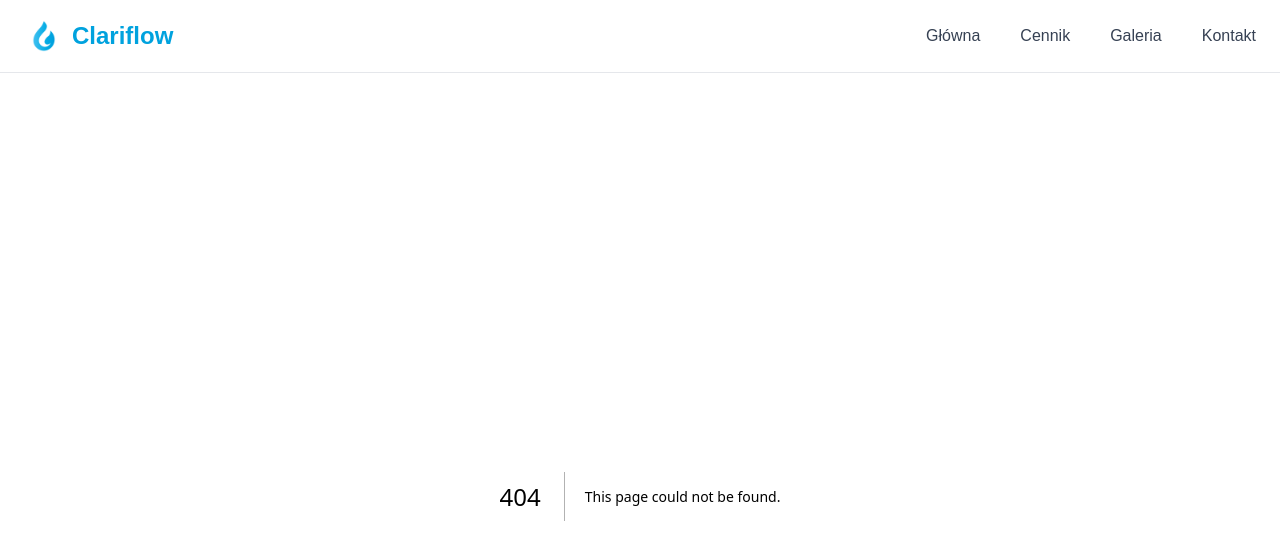
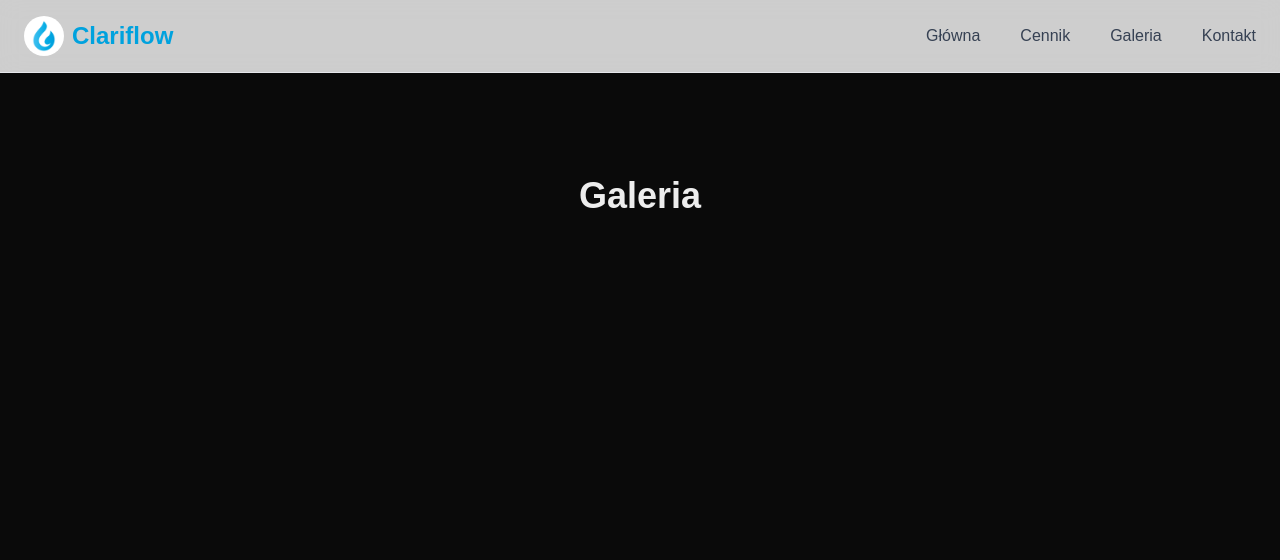
Before and after one commit to BaczkiewiczDawid/Clariflow, a Next.js app: page /galeria in a window 1280 px wide. Before the commit this address had no page. Shown: the top 560 px of the page. Built offline with nearby package versions, Linux system fonts and the light colour scheme.

Commit message:
add empty pages placeholder

```diff
--- /dev/null
+++ b/src/app/galeria/page.tsx
@@ -0,0 +1,8 @@
+export default function Gallery() {
+    return (
+        <div
+            className="flex flex-col mx-auto justify-center gap-12 max-w-[90%] xl:max-w-[80%] xl:gap-y-20 2xl:gap-y-32">
+            <h1 className="text-4xl font-bold text-center mt-20">Galeria</h1>
+        </div>
+    )
+}
--- /dev/null
+++ b/src/app/kontakt/page.tsx
@@ -0,0 +1,8 @@
+export default function Contact() {
+    return (
+        <div
+            className="flex flex-col mx-auto justify-center gap-12 max-w-[90%] xl:max-w-[80%] xl:gap-y-20 2xl:gap-y-32">
+            <h1 className="text-4xl font-bold text-center mt-20">Kontakt</h1>
+        </div>
+    )
+}
--- a/src/components/navbar.tsx
+++ b/src/components/navbar.tsx
@@ -31,9 +31,9 @@ export function Navbar() {
                 <div className="md:hidden bg-white border-t border-gray-200 shadow-md">
                     <div className="flex flex-col items-center space-y-4 py-6 text-gray-700 font-medium">
                         <Link href="/" onClick={toggleMenu} className="hover:text-blue-600">Główna</Link>
-                        <Link href="#pricing" onClick={toggleMenu} className="hover:text-blue-600">Cennik</Link>
-                        <Link href="#gallery" onClick={toggleMenu} className="hover:text-blue-600">Galeria</Link>
-                        <Link href="#contact" onClick={toggleMenu} className="hover:text-blue-600">Kontakt</Link>
+                        <Link href="#cennik" onClick={toggleMenu} className="hover:text-blue-600">Cennik</Link>
+                        <Link href="#galeria" onClick={toggleMenu} className="hover:text-blue-600">Galeria</Link>
+                        <Link href="#kontakt" onClick={toggleMenu} className="hover:text-blue-600">Kontakt</Link>
                     </div>
                 </div>
             )}
```
